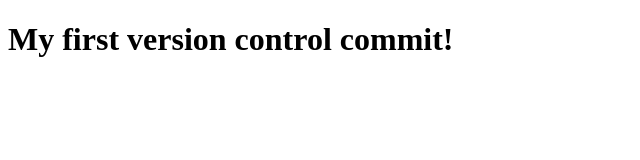
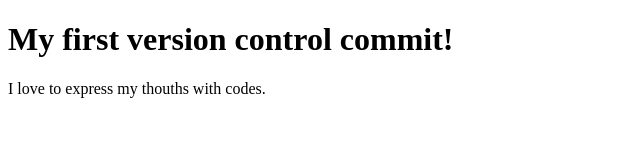
Before and after one commit to Asabuodu/intro-to-git, a plain HTML site: page index.html in a window 1280 px wide. Shown: the whole page, without its empty margins (0-640 px from the left). Drawn offline with Linux system fonts and the light colour scheme.

Commit message:
I added new paragraph

```diff
--- a/index.html
+++ b/index.html
@@ -10,6 +10,7 @@
 
 <body>
     <h1>My first version control commit!</h1>
+    <p>I love to express my thouths with codes. </p>
 </body>
 
 </html>
```
